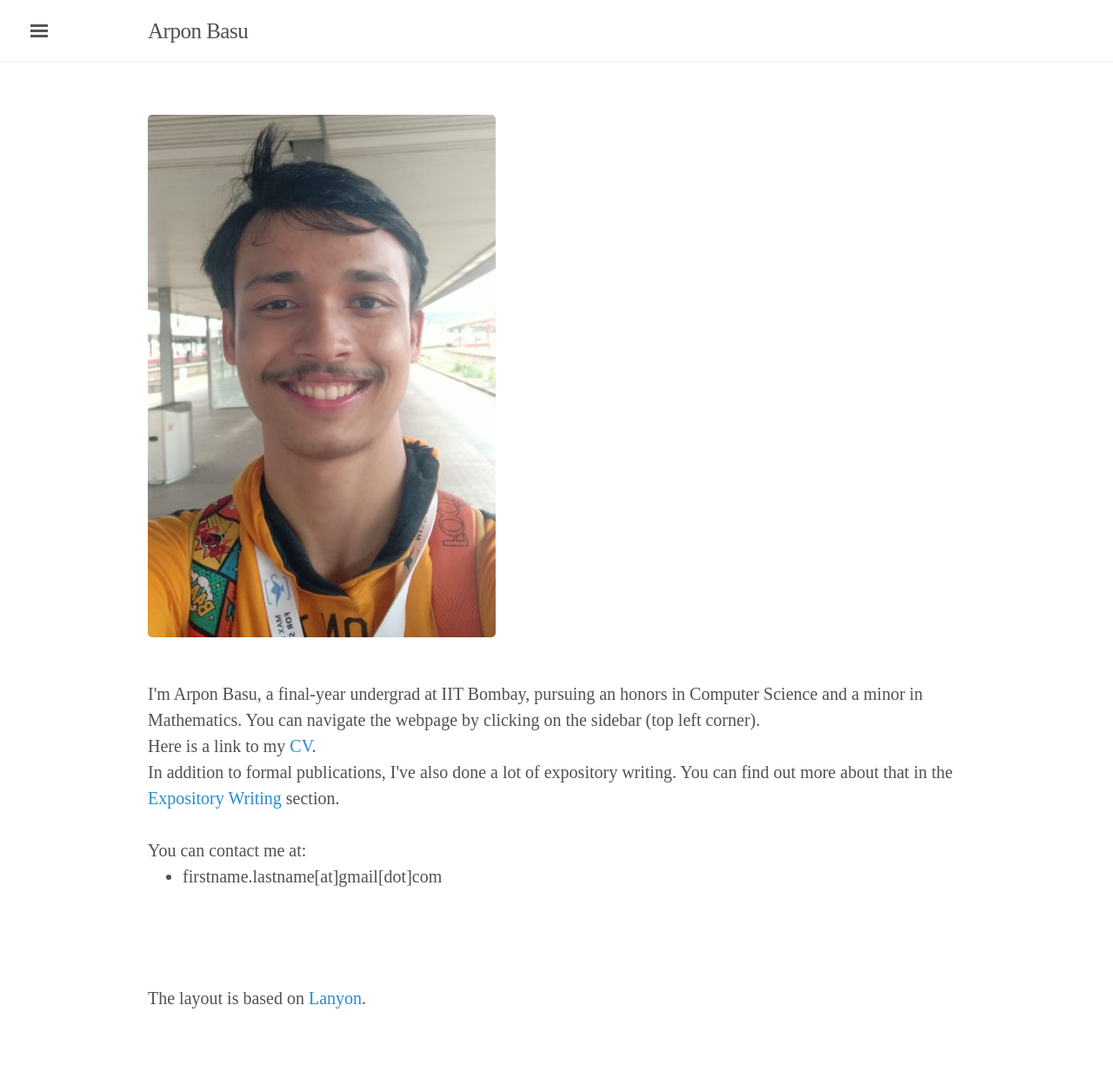
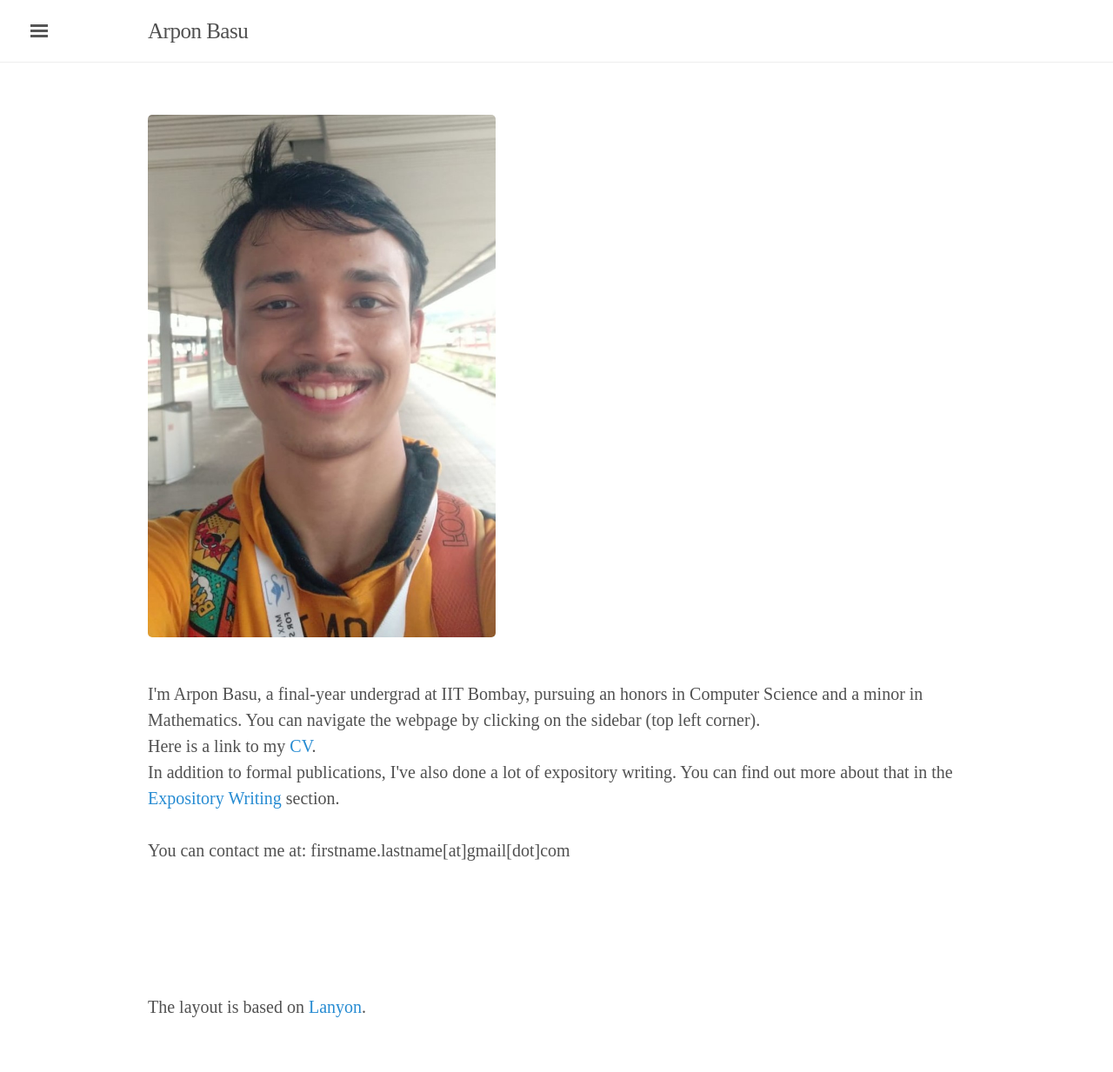
Before and after one commit to rugiarindam/rugiarindam.github.io, a Jekyll site: the page built from index.html, in a window 1280 px wide. Shown: the whole page at 87% size. Built offline with Jekyll 4.4.1, drawn with Linux system fonts in a browser that asks for light colours; nearby versions of some CDN libraries; some web fonts are replaced; the list of posts is cut into pages by our own code.

Commit message:
changed text

```diff
--- a/index.html
+++ b/index.html
@@ -8,11 +8,8 @@ I'm Arpon Basu, a final-year undergrad at IIT Bombay, pursuing an honors in Comp
 Here is a link to my <a href="./cv.pdf" target="_blank">CV</a>.<br>
 In addition to formal publications, I've also done a lot of expository writing. You can find out more about that in the <a href="notes">Expository Writing</a> section.<br>
 <br>
-You can contact me at:
-<ul>
-	<li>firstname.lastname[at]gmail[dot]com</li>
-</ul>
-<br><br><br>
+You can contact me at: firstname.lastname[at]gmail[dot]com
+<br><br><br><br><br><br>
 The layout is based on <a href="http://lanyon.getpoole.com/">Lanyon</a>.
 <br><br><br>
 
```
